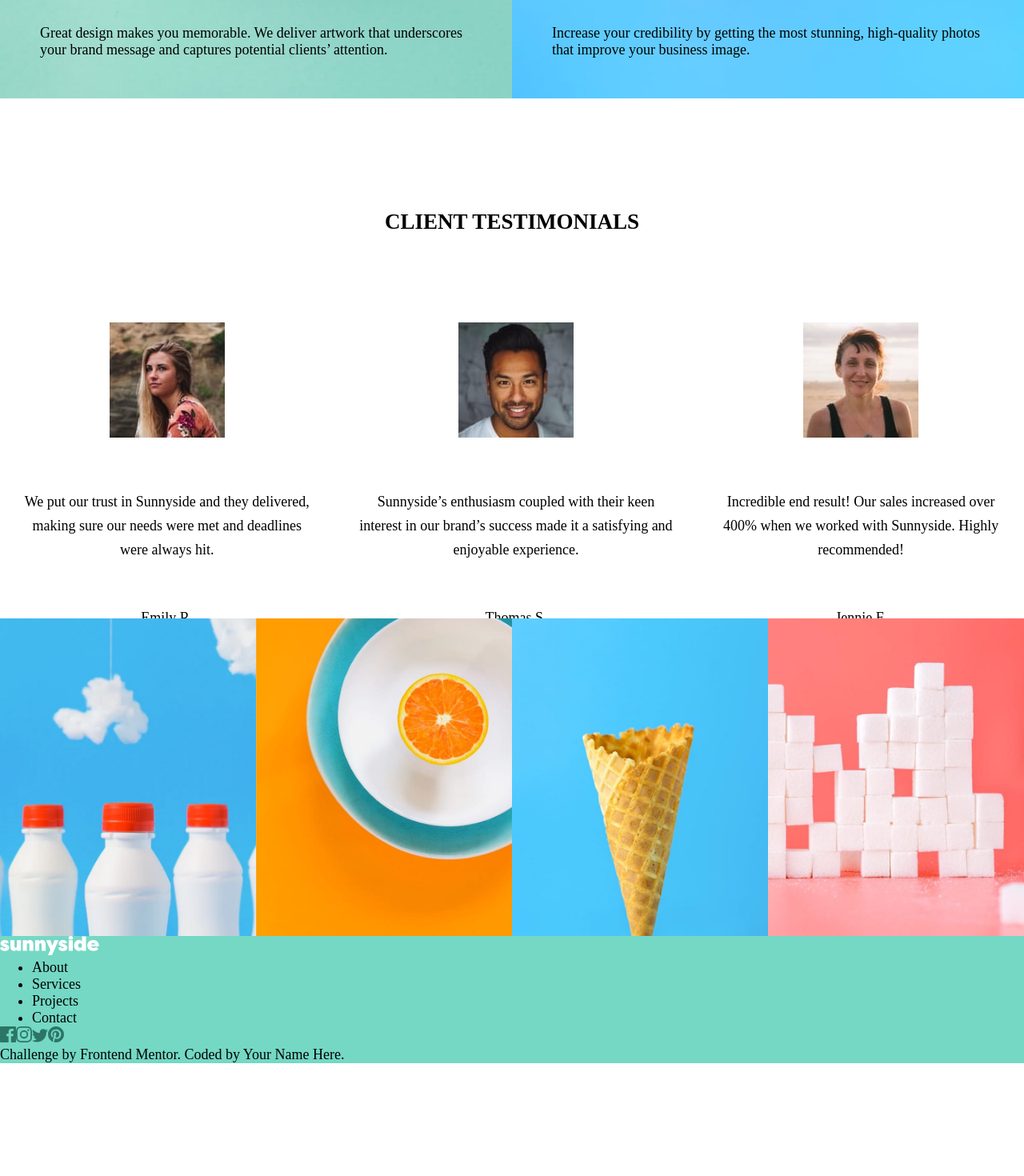
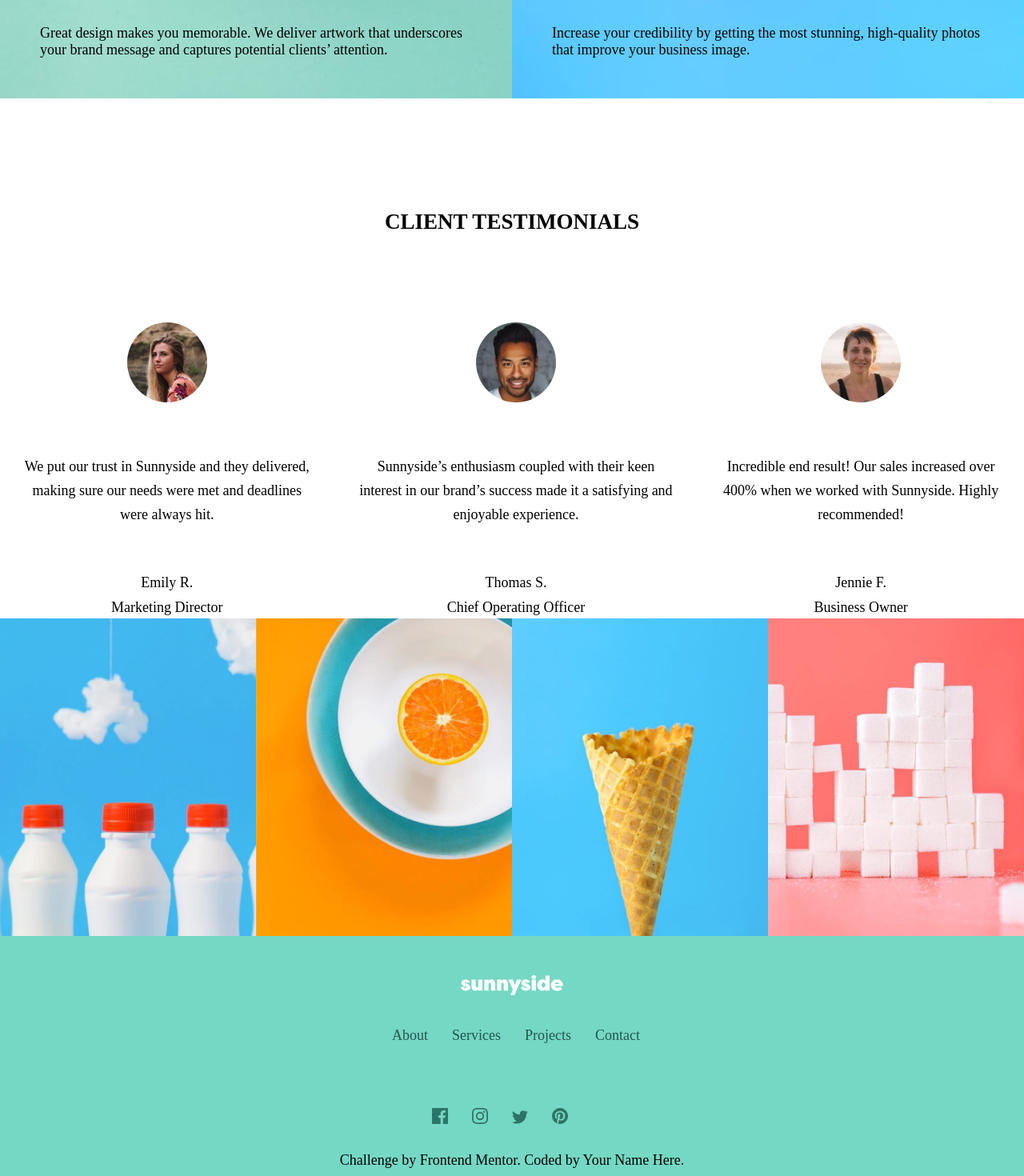
Before and after one commit to shuri991/sunnyside-agency-landing-page, a Vue app: page / in a window 1280 px wide. Shown: the part 2193-3663 px from the top of the page at 80% size. Before the commit the page ends 3522 px from the top, so only its background shows below. Built offline with nearby package versions, Linux system fonts and the light colour scheme.

Commit message:
Continuando con los detalles

```diff
--- a/src/components/footer.vue
+++ b/src/components/footer.vue
@@ -1,16 +1,22 @@
 <template>
     <div class="container">
-       <img src="../assets/logo.svg" alt="">
+       <img class="image-container" src="../assets/logo.svg" alt="">
+       <div class="container-list">
           <ul>
              <li>About</li>
              <li>Services</li>
              <li>Projects</li>
              <li>Contact</li>
           </ul>
+        </div>
+        <div class="container-icons">
+          <div class="icons">
             <img src="../assets/icon-facebook.svg" alt="">
             <img src="../assets/icon-instagram.svg" alt="">
             <img src="../assets/icon-twitter.svg" alt="">
             <img src="../assets/icon-pinterest.svg" alt="">
+          </div>
+       </div>
        <p> Challenge by Frontend Mentor. Coded by Your Name Here. </p>
     </div>
 </template>
@@ -23,6 +29,36 @@ export default {
 
 <style scoped>
 .container{
-    background: hsl(168, 56%, 65%)
+    background: hsl(168, 56%, 65%);
+    height: 300px;
+    width: 100vw;
+    justify-content: center;
+    display: flex;
+    flex-direction: column;
+    align-items: center;
+}
+
+.image-container{
+    width: 10%;
+    margin: 40px;
+}
+
+.container-list ul{
+    list-style: none;
+    display: flex;
+    color: hsl(167, 40%, 24%);
+}
+
+.container-list li{
+    margin-right: 30px;
+}
+
+.container-icons{
+    margin-top: 80px;
+}
+
+.container-icons img{
+    margin-right: 30px;
+    margin-bottom: 30px;
 }
 </style>
--- a/src/components/section-testimonial.vue
+++ b/src/components/section-testimonial.vue
@@ -2,7 +2,7 @@
     <h1>Client testimonials</h1>
   <div class="cards">
     <div class="card">
-        <img src="../assets/image-emily.jpg" alt="Picture">
+        <img class="card-image" src="../assets/image-emily.jpg" alt="Picture">
       <p class="paragraph1">We put our trust in Sunnyside and they delivered,
          making sure our needs were met and deadlines were always hit.
       </p>
@@ -11,7 +11,7 @@
     </div>
 
     <div class="card">
-        <img src="../assets/image-thomas.jpg" alt="Picture">
+        <img class="card-image" src="../assets/image-thomas.jpg" alt="Picture">
       <p class="paragraph1">Sunnyside’s enthusiasm coupled with their keen interest in our brand’s
          success made it a satisfying and enjoyable experience.
       </p>
@@ -20,7 +20,7 @@
     </div>
 
     <div class="card">
-        <img src="../assets/image-jennie.jpg" alt="Picture">
+        <img class="card-image" src="../assets/image-jennie.jpg" alt="Picture">
       <p class="paragraph1">Incredible end result! Our sales increased over 400% when we worked
          with Sunnyside. Highly recommended!
       </p>
@@ -63,6 +63,12 @@ h1{
   padding: 30px;
   text-align: center;
 }
+
+.card-image{
+    border-radius: 50%;
+    width: 100px;
+}
+
 .paragraph1{
   padding: 60px 0;
   line-height: 30px;
```
Lines whose indentation alone changed are shown as unchanged.
